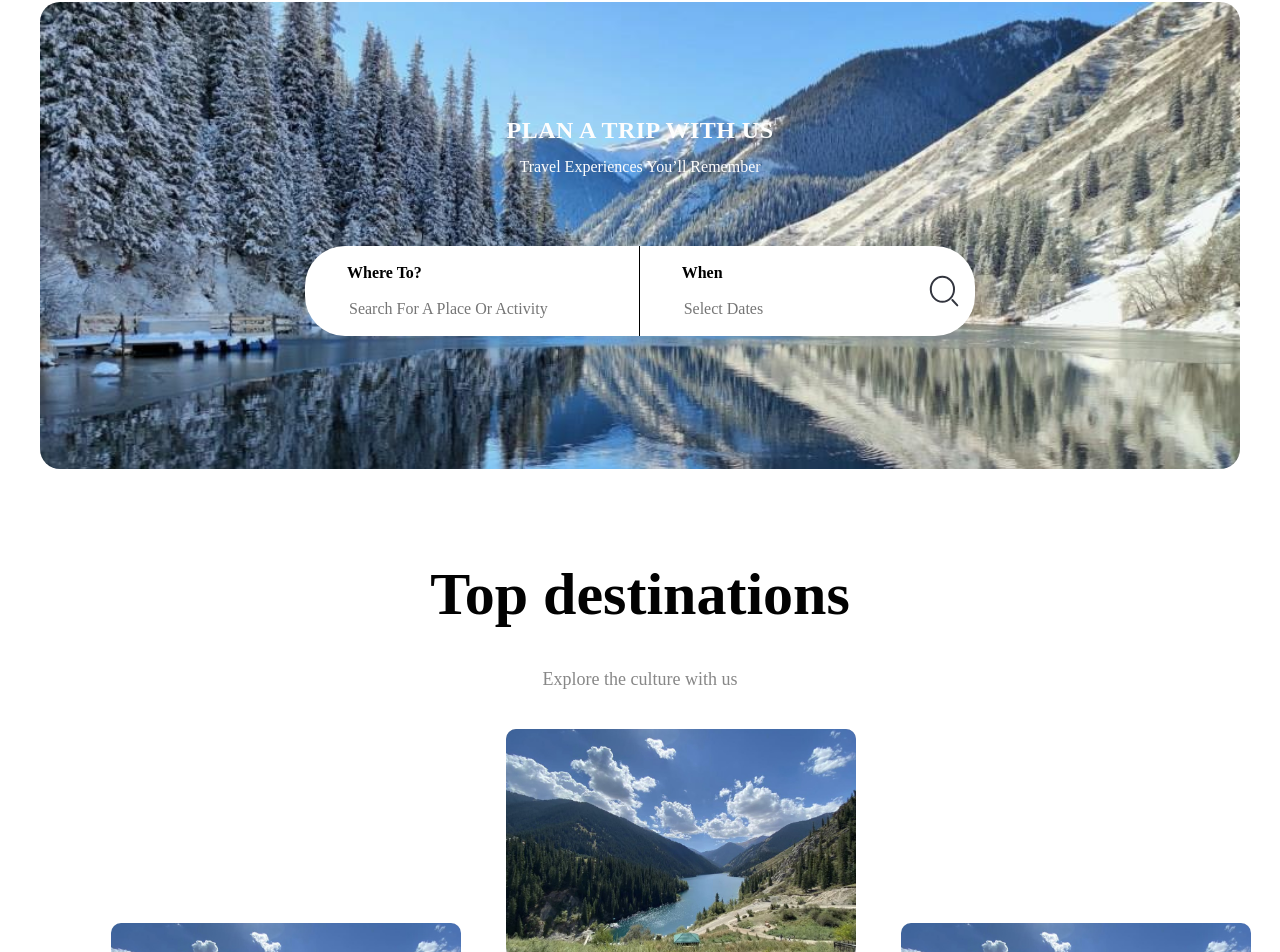
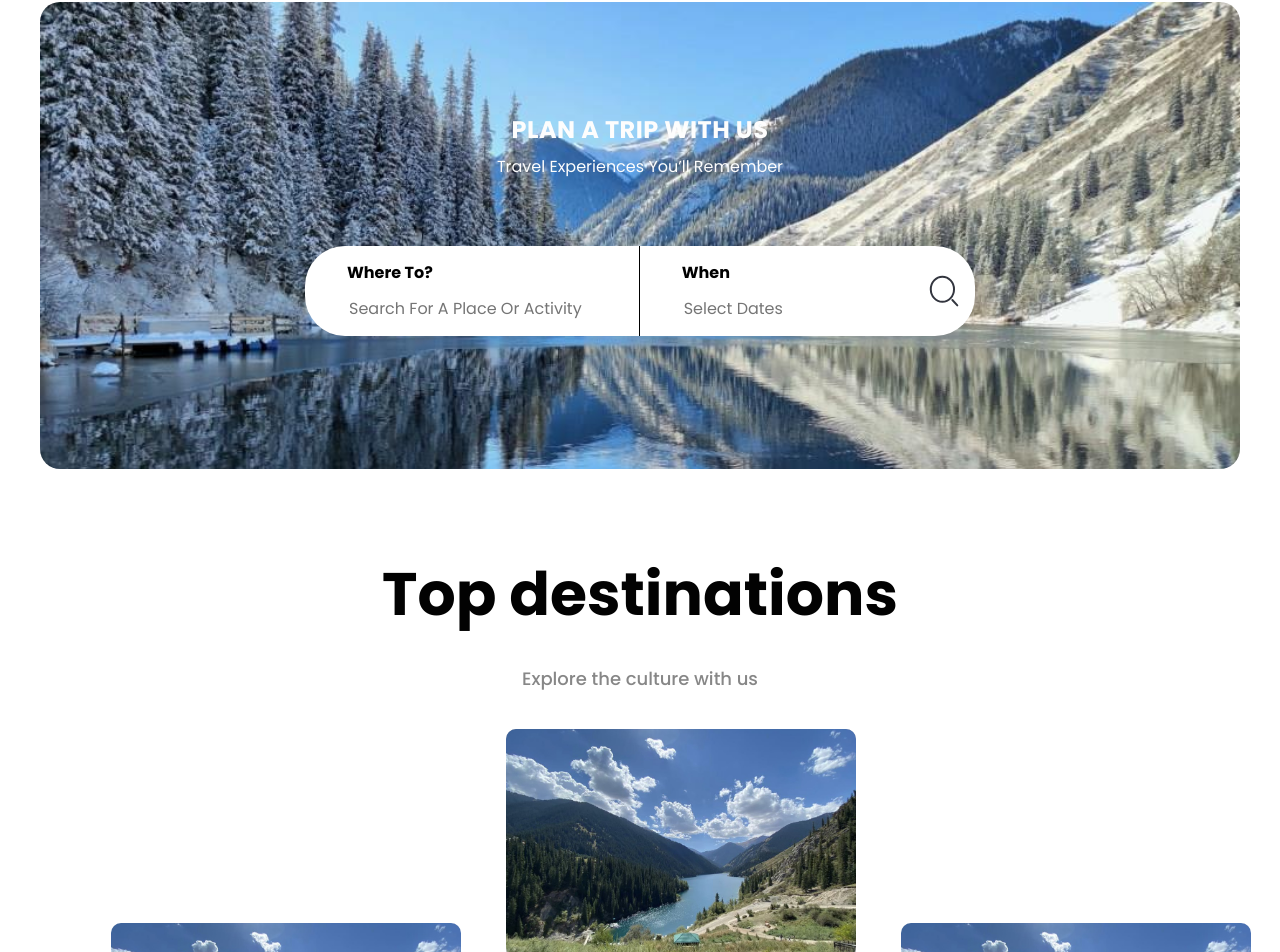
Before and after one commit to margulan-kalykul/skyway, an Angular app: page /home in a window 1280 px wide. Shown: the part 2621-3573 px from the top of the page. Built offline with nearby package versions, Linux system fonts and the light colour scheme.

Commit message:
Poppins font (problems with text)

```diff
--- a/src/styles.css
+++ b/src/styles.css
@@ -2,5 +2,7 @@
 /* body {
     width: 90vw;
 } */
+@import url('https://fonts.googleapis.com/css2?family=Poppins:wght@300;400;500;700&display=swap');
+
 html, body { height: 100%; }
 body { margin: 0; font-family: Roboto, "Helvetica Neue", sans-serif; }
```
